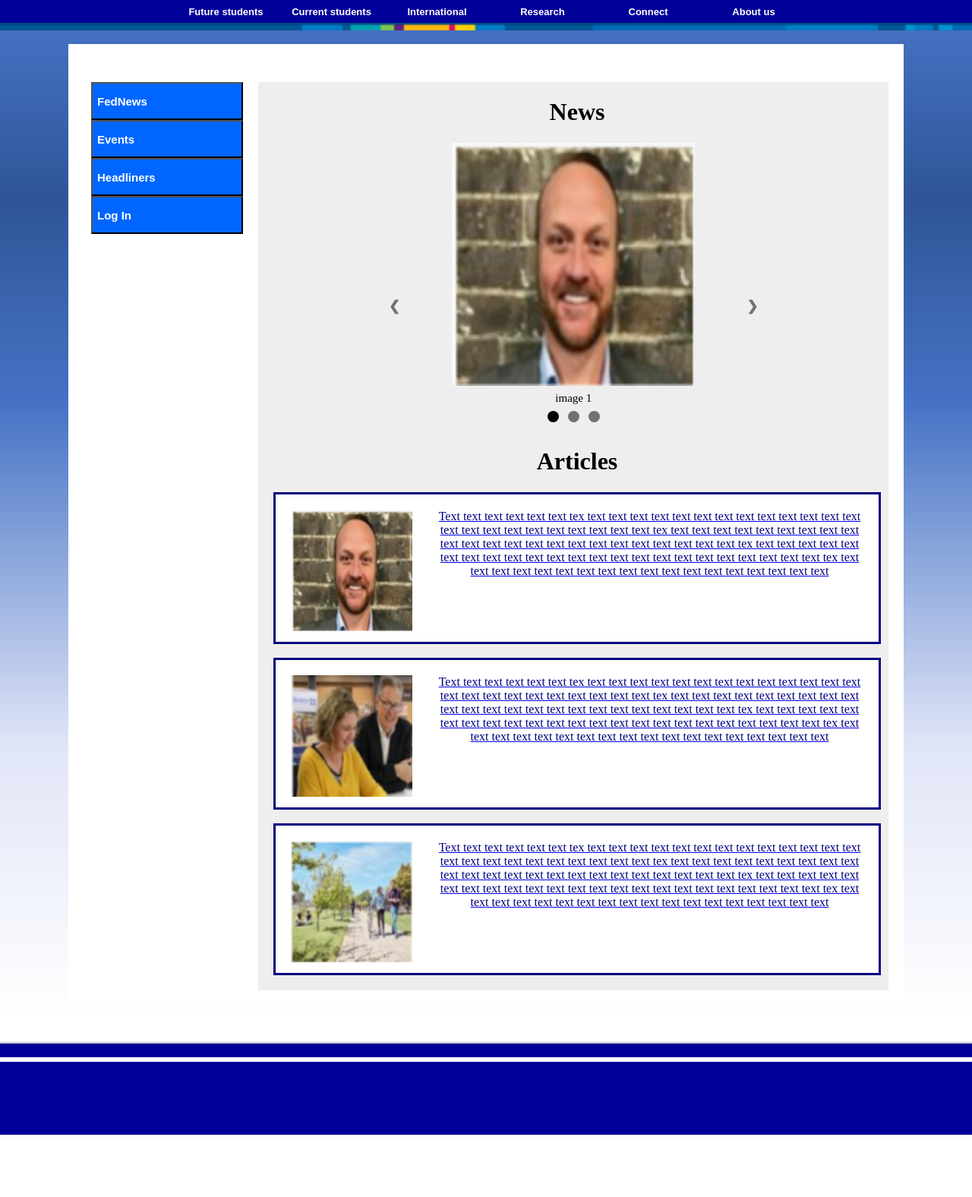
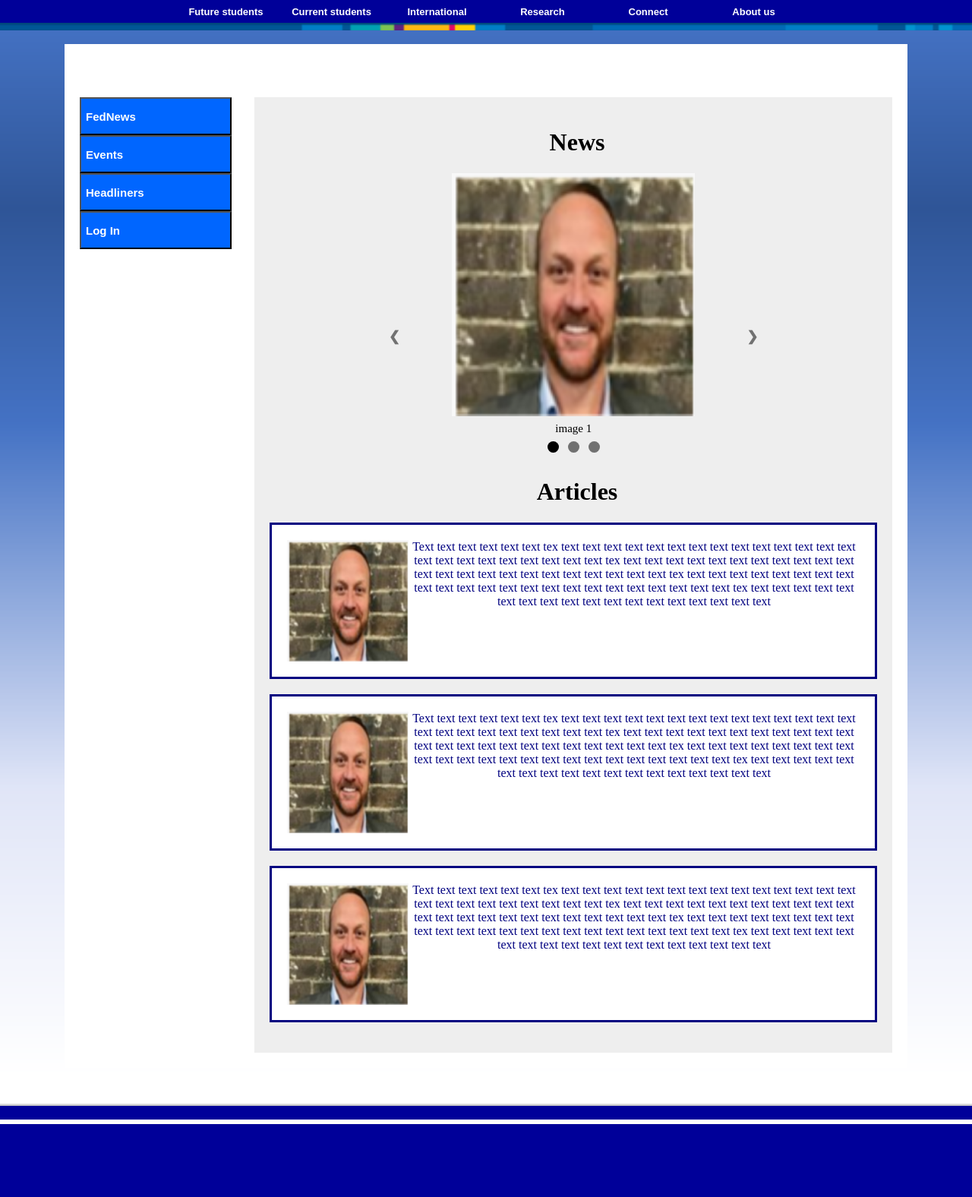
Before and after one commit to ITECH3208andITECH3209feduni/capstoneproject-2019-fednewsteam, a PHP site: page / in a window 1280 px wide. Shown: the part 100-1676 px from the top of the page at 76% size. Before the commit the page ends 1594 px from the top, so only its background shows below. Run offline with PHP 8.4, Linux system fonts and the light colour scheme.

Commit message:
Update to index.php and related stylesheets
- style works for pages sizes over ~800px wide

- page resizes height-wise to fit content

- Secondary Navigation changes to a row-layout on smaller screens

```diff
--- a/code/CSS/articles.css
+++ /dev/null
@@ -1,59 +0,0 @@
-#sArt1{
-	Background-color:#FFFFFF;
-	border-color:#000080;
-	border-style:solid;
-	height:200px;
-	width:800px;
-	margin-left:20px;
-	cursor:pointer;
-}
-#pic1{
-	background-image:url("Images/img1.png");
-	background-size:cover;
-	height:160px;
-	width:160px;
-	margin-left:20px;
-	margin-top:20px;
-}
-#text{
-	color:#000080;
-	margin-left:205px;
-	margin-top:-160px;
-	height:160px;
-	width:575px;
-	background-color:#FFFFFF;
-}
-#sArt2{
-	Background-color:#FFFFFF;
-	border-color:#000080;
-	border-style:solid;
-	height:200px;
-	width:800px;
-	margin-left:20px;
-	cursor:pointer;
-}
-#pic2{
-	background-image:url("Images/img2.png");
-	background-size:cover;
-	height:160px;
-	width:160px;
-	margin-left:20px;
-	margin-top:20px;
-}
-#sArt3{
-	Background-color:#FFFFFF;
-	border-color:#000080;
-	border-style:solid;
-	height:200px;
-	width:800px;
-	margin-left:20px;
-	cursor:pointer;
-}
-#pic3{
-	background-image:url("Images/img3.png");
-	background-size:cover;
-	height:160px;
-	width:160px;
-	margin-left:20px;
-	margin-top:20px;
-}
--- a/code/CSS/slideshow.css
+++ b/code/CSS/slideshow.css
@@ -1,4 +1,11 @@
 * {box-sizing:border-box}
+
+#slideshow_outer_container {
+  display: inline-block;
+  text-align: center;
+  max-width: 800px;
+  min-width: 615px;
+}
 
 .slideshow-container {
   display: inline-block;
--- a/code/CSS/stylesheet.css
+++ b/code/CSS/stylesheet.css
@@ -26,7 +26,7 @@ h1 {
     display: inline-block;
     width: 1025px;
     height: 100px;
-    background-image: url("Images/FedHeader.png");
+    background: url("Images/FedHeader.png") no-repeat;
 }
 
 input.navCol {
@@ -70,30 +70,24 @@ input.navBar:hover {
 }
 
 #nav2 {
-    margin: 50px 0 50px 30px;
-    border: 1px;
+    margin: 50px 30px 50px 0;
     float: left;
-}
-
-#Atitle {
-    width: 20px;
-    height: 20px;
-    margin-left: 20px;
+    max-width: 200px;
 }
 
 #bond {
     display: inline-block;
     border: 1px;
-    width: 1100px;
     height: auto;
     Background-color: #FFFFFF;
+    padding: 20px;
 }
 
 #body {
-    margin: 50px 0 20px 20px;
-    padding-bottom: 20px;
+    margin-top: 50px;
+    padding: 20px;
     float: left;
-    width: 830px;
+    max-width: 840px;
     height: auto;
     background-color: #eee;
 }
@@ -111,3 +105,58 @@ input.navBar:hover {
     border-style: solid;
     border-color: #FFFFFF;
 }
+
+.article {
+    display: inline-block;
+    Background-color: #FFFFFF;
+    border-color: #000080;
+    border-style: solid;
+    height: auto;
+    width: 100%;
+    max-width: 800px;
+    padding: 20px;
+    margin-bottom: 20px;
+}
+
+.article a {
+    text-decoration: none;
+}
+
+.article_pic {
+    float: left;
+    background-size: cover;
+    height: 160px;
+    width: 160px;
+    cursor: pointer;
+}
+
+.article_text {
+    color: #000080;
+    background-color: #FFFFFF;
+    cursor: pointer;
+}
+
+@media (max-width: 1150px) {
+
+    #body {
+        margin-top: 20px;
+    }
+
+    #nav2 {
+        margin: 20px 0 20px 0;
+        width: 100%;
+        max-width: 800px;
+    }
+
+    input.navCol {
+        display: inline-block;
+        float: left;
+        font-size: 15px;
+        font-weight: bold;
+        text-align: left;
+        width: 200px;
+        height: 50px;
+        Background-color: #0066FF;
+        color: #FFFFFF;
+    }
+}
--- a/code/index.php
+++ b/code/index.php
@@ -5,7 +5,6 @@
   <title>FedNews</title>
   <link rel="stylesheet" type="text/css" href="CSS/stylesheet.css">
   <link rel="stylesheet" type="text/css" href="CSS/slideshow.css">
-  <link rel="stylesheet" type="text/css" href="CSS/articles.css">
 </head>
 <body>
 <div id="Header"></div>
@@ -17,7 +16,7 @@
       <?php require_once 'navbar_secondary.php'; ?>
     <div id="body">
       <h1>News</h1>
-      <div style="text-align: center;">
+      <div id="slideshow_outer_container">
         <a class="prev" onclick="plusSlides(-1)">&#10094; </a>
         <div class="slideshow-container">
           <div class="mySlides fade">
@@ -42,42 +41,44 @@
           <span class="dot" onclick="currentSlide(2)"></span>
         </div>
       </div>
-      <div id="Article"><h1>Articles</h1></div>
-      <a href="HTML/article1.html">
-        <div id="sArt1">
-          <div id="pic1"></div>
-          <div id="text">Text text text text text text tex text text text text text text text text text text text text
+      <h1>Articles</h1>
+      <div class="article">
+        <a href="HTML/article1.html">
+          <img class="article_pic" src="CSS/Images/img1.png">
+          <div class="article_text">Text text text text text text tex text text text text text text text text text text
+            text text
             text text text text text text text text text text text tex text text text text text text text text text text
             text text text text text text text text text text text text text tex text text text text text text text text
             text text text text text text text text text text text text text text text tex text text text text text text
             text text text text text text text text text text text text
           </div>
-        </div>
-      </a>
-      <br>
-      <a href="HTML/article2.html">
-        <div id="sArt2">
-          <div id="pic2"></div>
-          <div id="text">Text text text text text text tex text text text text text text text text text text text text
+        </a>
+      </div>
+      <div class="article">
+        <a href="HTML/article1.html">
+          <img class="article_pic" src="CSS/Images/img1.png">
+          <div class="article_text">Text text text text text text tex text text text text text text text text text text
+            text text
             text text text text text text text text text text text tex text text text text text text text text text text
             text text text text text text text text text text text text text tex text text text text text text text text
             text text text text text text text text text text text text text text text tex text text text text text text
             text text text text text text text text text text text text
           </div>
-        </div>
-      </a>
-      <br>
-      <a href="HTML/article3.html">
-        <div id="sArt3">
-          <div id="pic3"></div>
-          <div id="text">Text text text text text text tex text text text text text text text text text text text text
+        </a>
+      </div>
+      <div class="article">
+        <a href="HTML/article1.html">
+          <img class="article_pic" src="CSS/Images/img1.png">
+          <div class="article_text">Text text text text text text tex text text text text text text text text text text
+            text text
             text text text text text text text text text text text tex text text text text text text text text text text
             text text text text text text text text text text text text text tex text text text text text text text text
             text text text text text text text text text text text text text text text tex text text text text text text
             text text text text text text text text text text text text
           </div>
-        </div>
-      </a>
+        </a>
+      </div>
+
     </div>
   </div>
 </div>
```
Also changed, not shown: code/navbar_secondary.php (+11 -11 lines).
